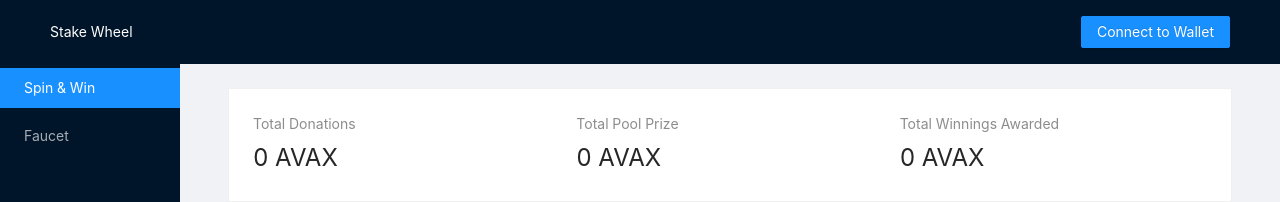
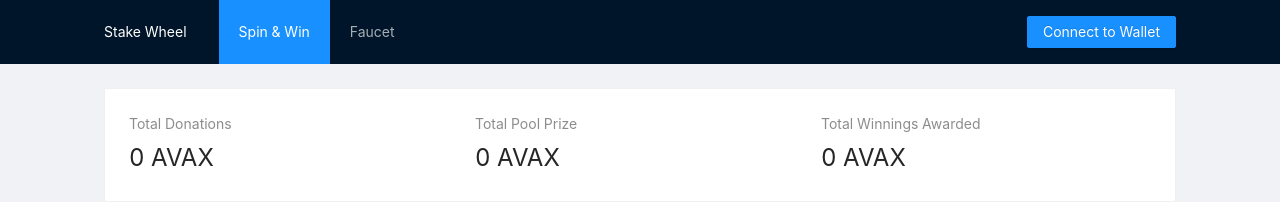
Before and after one commit to RLNYC/stakewheel, a React (Create React App) app: page /spin in a window 1280 px wide. Shown: the top 202 px of the page. Built offline with nearby package versions, Linux system fonts and the light colour scheme; no server answers.

Commit message:
change Dapp layout

```diff
--- a/src/App.js
+++ b/src/App.js
@@ -4,7 +4,6 @@ import { Layout } from 'antd';
 
 import './App.css';
 import Navbar from './components/Navbar';
-import Sidebar from './components/Sidebar';
 import SpinWheel from './pages/SpinWheel';
 import Faucet from './pages/Faucet';
 
@@ -26,21 +25,7 @@ function App() {
           setStakeTokenBlockchain={setStakeTokenBlockchain}
           setTicketTokenBlockchain={setTicketTokenBlockchain} />
         <Layout>
-          <Layout.Sider
-            width={180}
-            className="site-layout-background"
-            breakpoint="lg"
-            collapsedWidth="0"
-            onBreakpoint={broken => {
-              console.log(broken);
-            }}
-            onCollapse={(collapsed, type) => {
-              console.log(collapsed, type);
-            }}
-          >
-            <Sidebar />
-          </Layout.Sider>
-          <Layout style={{ padding: '0 24px 24px', minHeight: '92vh' }}>
+          <Layout style={{ padding: '0 5rem 5rem', minHeight: '92vh' }}>
             <Layout.Content
               className="site-layout-background"
               style={{
--- a/src/components/Navbar.js
+++ b/src/components/Navbar.js
@@ -1,6 +1,6 @@
 import React from 'react';
 import { Link } from 'react-router-dom';
-import { Layout, Button } from 'antd';
+import { Layout, Menu, Button } from 'antd';
 import { ethers } from 'ethers';
 import Web3Modal from 'web3modal';
 
@@ -32,12 +32,22 @@ function Navbar({ walletAddress, setWalletAddress, setEthProvider, setStakeWheel
   }
 
   return (
-    <Layout.Header>
-      <div style={{ display: 'flex', justifyContent: 'space-between', alignItems: 'center'}}>
-        <Link to="/" style={{ color: 'white'}}>
+    <Layout.Header style={{ display: 'flex', alignItems: 'center',  padding: '0 6.5rem'}}>
+      <Link to="/" style={{ color: 'white', marginRight: '2rem' }}>
         Stake Wheel
       </Link>
-        <div>
+      <Menu theme="dark" mode="horizontal" defaultSelectedKeys={['1']} style={{ flex: 1 }}>
+        <Menu.Item key="1">
+          <Link to="/">
+            Spin & Win
+          </Link>
+        </Menu.Item>
+        <Menu.Item key="2">
+          <Link to="/faucet">
+            Faucet
+          </Link>
+        </Menu.Item>
+      </Menu>
       {!walletAddress
         ? <div>
             <Button
@@ -55,9 +65,6 @@ function Navbar({ walletAddress, setWalletAddress, setEthProvider, setStakeWheel
             { walletAddress.substring(0, 7) + '...' + walletAddress.substring(35, 42) }
           </Button>
       }
-        </div>
-      </div>
-
     </Layout.Header>
   )
 }
--- a/src/components/Sidebar.js
+++ /dev/null
@@ -1,27 +0,0 @@
-import React from 'react';
-import { Link } from 'react-router-dom';
-import { Menu } from 'antd';
-
-function Sidebar() {
-  return (
-    <Menu
-      theme="dark"
-      defaultSelectedKeys={['1']}
-      defaultOpenKeys={['sub1']}
-      mode="inline"
-    >
-      <Menu.Item key="1">
-        <Link to="/">
-          Spin & Win
-        </Link>
-      </Menu.Item>
-      <Menu.Item key="2">
-        <Link to="/faucet">
-          Faucet
-        </Link>
-      </Menu.Item>
-    </Menu>
-  )
-}
-
-export default Sidebar;
```
Lines whose indentation alone changed are shown as unchanged.
